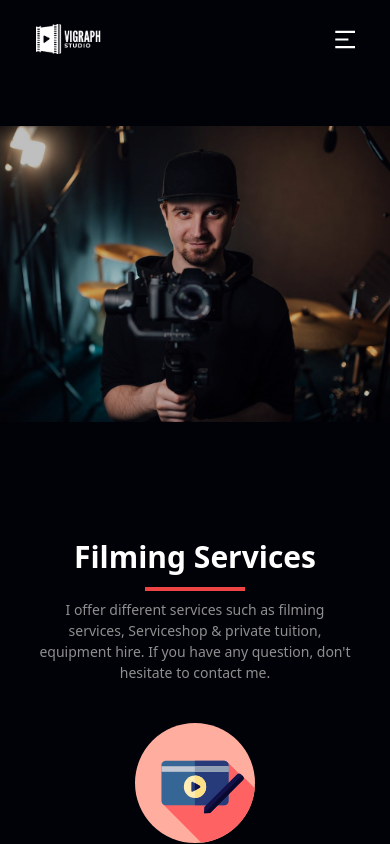
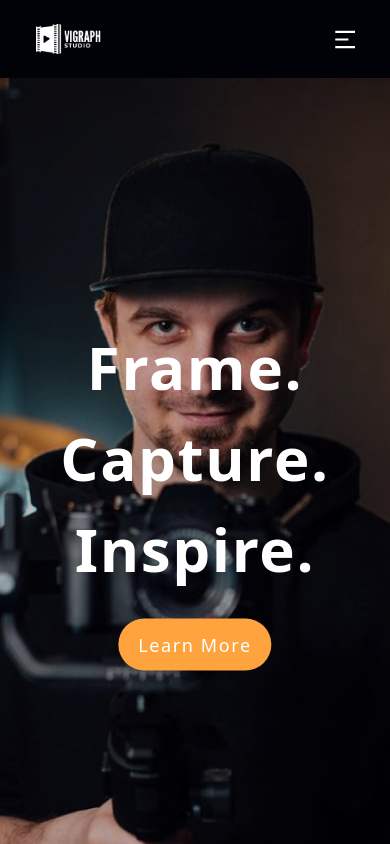
Before and after one commit to RazaNaqsh/techDarbar, a React (Vite) app: page / in a window 390 px wide. Shown: the top 844 px of the page. Built offline with nearby package versions, Linux system fonts and the light colour scheme; the HTML template or start-up script is replaced by a standard one.

Commit message:
mobile hero section

```diff
--- a/src/components/Hero.jsx
+++ b/src/components/Hero.jsx
@@ -1,7 +1,9 @@
 import hero from "../assets/hero.jpg";
+
 const Hero = () => {
   return (
-    <div className="pt-12 relative">
+    <>
+      <div className="hidden md:block pt-12 relative">
         <img
           src={hero}
           className="z-0 opacity-75 ml-auto mr-[15vw] md:h-[75vh]"
@@ -19,6 +21,22 @@ const Hero = () => {
           </button>
         </div>
       </div>
+      <div className="block md:hidden relative h-screen">
+        <img
+          src={hero}
+          className="absolute inset-0 w-full h-full object-cover z-0 opacity-75"
+          alt=""
+        />
+        <div className="absolute top-1/2 left-1/2 transform -translate-x-1/2 -translate-y-1/2 text-center z-20 tracking-widest text-white">
+          <h1 className="text-6xl font-bold leading-tight mb-4">Frame.</h1>
+          <h1 className="text-6xl font-bold leading-tight mb-4">Capture.</h1>
+          <h1 className="text-6xl font-bold leading-tight mb-8">Inspire.</h1>
+          <button className="text-lg px-5 py-3 bg-[#FFA33E] rounded-full">
+            Learn More
+          </button>
+        </div>
+      </div>
+    </>
   );
 };
 
```
Lines whose indentation alone changed are shown as unchanged.
